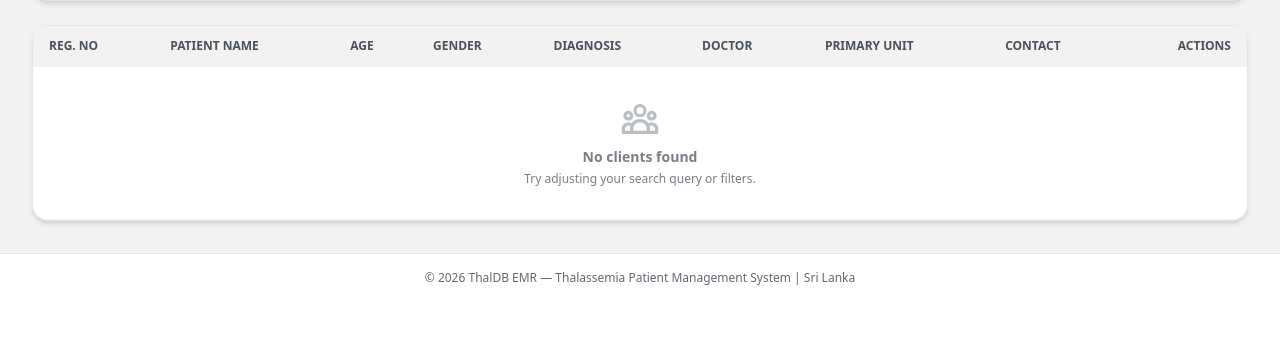
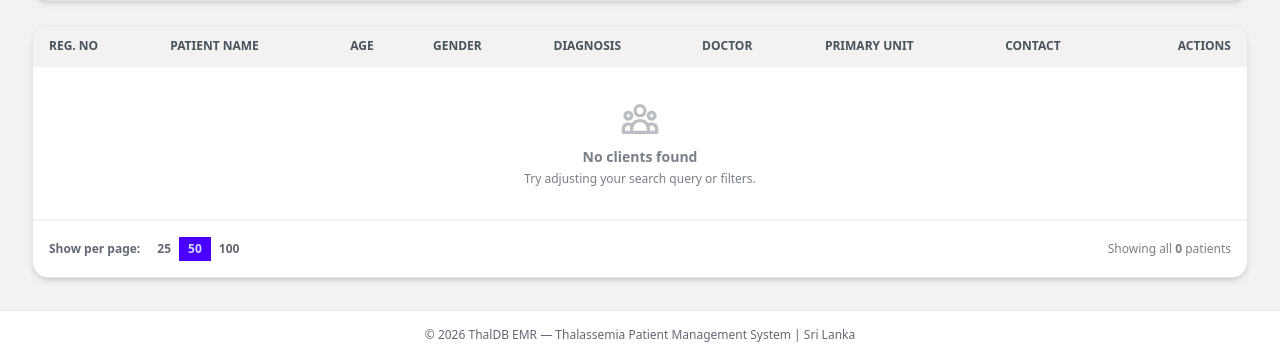
Before and after one commit to catmanti/thaldb2, a Django app: page /clients/ in a window 1280 px wide. Shown: the part 536-895 px from the top of the page. Before the commit the page ends 821 px from the top, so only its background shows below. Run offline with Django 5.2, Linux system fonts and the light colour scheme; the visitor is signed in with stand-in values (Sample User, id 1); data comes from the database, SQL or seed files in the repository; data that the repository does not hold is empty; some libraries are stand-ins or nearby versions.

Commit message:
feat: add configurable page size and pagination controls to client list view

```diff
--- a/clients/views.py
+++ b/clients/views.py
@@ -67,7 +67,16 @@ class ClientListView(LoginRequiredMixin, UnitScopedClientPermissionMixin, ListVi
     model = Client
     template_name = "clients/client_list.html"
     context_object_name = "clients"
-    paginate_by = 15
+    DEFAULT_PAGE_SIZE = 50
+    ALLOWED_PAGE_SIZES = [25, 50, 100]
+
+    def get_paginate_by(self, queryset):
+        page_size_param = self.request.GET.get("page_size")
+        if page_size_param and page_size_param.isdigit():
+            size = int(page_size_param)
+            if size in self.ALLOWED_PAGE_SIZES:
+                return size
+        return self.DEFAULT_PAGE_SIZE
 
     def get_queryset(self):
         user = self.request.user
@@ -202,6 +211,9 @@ class ClientListView(LoginRequiredMixin, UnitScopedClientPermissionMixin, ListVi
                 if covered_doctor_ids
                 else 0
             )
+
+        context["page_size"] = self.get_paginate_by(self.object_list)
+        context["allowed_page_sizes"] = self.ALLOWED_PAGE_SIZES
 
         return context
 
--- a/templates/clients/client_list.html
+++ b/templates/clients/client_list.html
@@ -31,39 +31,39 @@
     <!-- Doctor Caseload Quick Filter Tabs -->
     <div class="flex flex-wrap gap-2 border-b border-base-200 pb-2">
         {% if request.user.is_doctor %}
-        <a href="?doctor=me&q={{ query }}&diagnosis={{ selected_diagnosis }}&gender={{ selected_gender }}"
+        <a href="?doctor=me&page_size={{ page_size }}&q={{ query }}&diagnosis={{ selected_diagnosis }}&gender={{ selected_gender }}"
             class="btn btn-sm {% if selected_doctor == 'me' %}btn-primary shadow-sm{% else %}btn-ghost{% endif %} gap-1.5 text-xs">
             <span>👨‍⚕️ My Patients</span>
             <span class="badge {% if selected_doctor == 'me' %}badge-white text-primary font-bold{% else %}badge-ghost{% endif %} badge-xs">{{ my_patients_count }}</span>
         </a>
 
         {% if has_covering_duty %}
-        <a href="?doctor=covering&q={{ query }}&diagnosis={{ selected_diagnosis }}&gender={{ selected_gender }}"
+        <a href="?doctor=covering&page_size={{ page_size }}&q={{ query }}&diagnosis={{ selected_diagnosis }}&gender={{ selected_gender }}"
             class="btn btn-sm {% if selected_doctor == 'covering' %}btn-warning text-warning-content shadow-sm{% else %}btn-ghost text-warning{% endif %} gap-1.5 text-xs">
             <span>🔄 Covering Duty</span>
             <span class="badge badge-warning badge-xs font-bold">{{ covering_patients_count }}</span>
         </a>
         {% endif %}
 
-        <a href="?doctor=all&q={{ query }}&diagnosis={{ selected_diagnosis }}&gender={{ selected_gender }}"
+        <a href="?doctor=all&page_size={{ page_size }}&q={{ query }}&diagnosis={{ selected_diagnosis }}&gender={{ selected_gender }}"
             class="btn btn-sm {% if selected_doctor == 'all' %}btn-neutral shadow-sm{% else %}btn-ghost{% endif %} gap-1.5 text-xs">
             <span>🏥 All Centre Patients</span>
             <span class="badge badge-ghost badge-xs">{{ all_patients_count }}</span>
         </a>
 
-        <a href="?doctor=unassigned&q={{ query }}&diagnosis={{ selected_diagnosis }}&gender={{ selected_gender }}"
+        <a href="?doctor=unassigned&page_size={{ page_size }}&q={{ query }}&diagnosis={{ selected_diagnosis }}&gender={{ selected_gender }}"
             class="btn btn-sm {% if selected_doctor == 'unassigned' %}btn-error text-error-content shadow-sm{% else %}btn-ghost text-error{% endif %} gap-1.5 text-xs">
             <span>⚠️ Unassigned</span>
             <span class="badge {% if selected_doctor == 'unassigned' %}badge-white text-error font-bold{% else %}badge-error badge-outline{% endif %} badge-xs">{{ unassigned_patients_count }}</span>
         </a>
         {% else %}
-        <a href="?doctor=all&q={{ query }}&diagnosis={{ selected_diagnosis }}&gender={{ selected_gender }}"
+        <a href="?doctor=all&page_size={{ page_size }}&q={{ query }}&diagnosis={{ selected_diagnosis }}&gender={{ selected_gender }}"
             class="btn btn-sm {% if selected_doctor == 'all' or not selected_doctor %}btn-primary shadow-sm{% else %}btn-ghost{% endif %} gap-1.5 text-xs">
             <span>🏥 All Centre Patients</span>
             <span class="badge badge-ghost badge-xs">{{ all_patients_count }}</span>
         </a>
 
-        <a href="?doctor=unassigned&q={{ query }}&diagnosis={{ selected_diagnosis }}&gender={{ selected_gender }}"
+        <a href="?doctor=unassigned&page_size={{ page_size }}&q={{ query }}&diagnosis={{ selected_diagnosis }}&gender={{ selected_gender }}"
             class="btn btn-sm {% if selected_doctor == 'unassigned' %}btn-error text-error-content shadow-sm{% else %}btn-ghost text-error{% endif %} gap-1.5 text-xs">
             <span>⚠️ Unassigned</span>
             <span class="badge {% if selected_doctor == 'unassigned' %}badge-white text-error font-bold{% else %}badge-error badge-outline{% endif %} badge-xs">{{ unassigned_patients_count }}</span>
@@ -75,6 +75,7 @@
     <div class="card bg-base-100 shadow-md border border-base-300">
         <div class="card-body p-4">
             <form method="get" class="grid grid-cols-1 sm:grid-cols-2 lg:grid-cols-5 gap-3 items-end">
+                <input type="hidden" name="page_size" value="{{ page_size }}">
                 <!-- Search Query -->
                 <div class="form-control lg:col-span-2">
                     <label class="label py-1"><span class="label-text text-xs font-bold uppercase">Search Patient</span></label>
@@ -239,22 +240,45 @@
             </table>
         </div>
 
-        <!-- Pagination -->
+        <!-- Table Footer: Page Size Selector & Pagination -->
+        <div class="p-4 border-t border-base-200 flex flex-col sm:flex-row items-center justify-between gap-4">
+            <!-- Items Per Page Selector -->
+            <div class="flex items-center gap-2 text-xs text-base-content/70">
+                <span class="font-semibold">Show per page:</span>
+                <div class="join">
+                    {% for size in allowed_page_sizes %}
+                    <a href="?page=1&page_size={{ size }}&q={{ query }}&diagnosis={{ selected_diagnosis }}&gender={{ selected_gender }}&doctor={{ selected_doctor }}"
+                        class="join-item btn btn-xs {% if page_size == size %}btn-primary font-bold{% else %}btn-ghost{% endif %}">
+                        {{ size }}
+                    </a>
+                    {% endfor %}
+                </div>
+            </div>
+
+            <!-- Page Count Info & Nav Buttons -->
+            <div class="flex items-center gap-4">
                 {% if is_paginated %}
-        <div class="p-4 border-t border-base-200 flex justify-center">
+                <span class="text-xs text-base-content/60 hidden md:inline">
+                    Showing <strong>{{ page_obj.start_index }}–{{ page_obj.end_index }}</strong> of <strong>{{ paginator.count }}</strong> patients
+                </span>
                 <div class="join">
                     {% if page_obj.has_previous %}
-                <a href="?page={{ page_obj.previous_page_number }}&q={{ query }}&diagnosis={{ selected_diagnosis }}&gender={{ selected_gender }}&doctor={{ selected_doctor }}"
+                    <a href="?page={{ page_obj.previous_page_number }}&page_size={{ page_size }}&q={{ query }}&diagnosis={{ selected_diagnosis }}&gender={{ selected_gender }}&doctor={{ selected_doctor }}"
                         class="join-item btn btn-sm">«</a>
                     {% endif %}
                     <button class="join-item btn btn-sm btn-disabled">Page {{ page_obj.number }} of {{ page_obj.paginator.num_pages }}</button>
                     {% if page_obj.has_next %}
-                <a href="?page={{ page_obj.next_page_number }}&q={{ query }}&diagnosis={{ selected_diagnosis }}&gender={{ selected_gender }}&doctor={{ selected_doctor }}"
+                    <a href="?page={{ page_obj.next_page_number }}&page_size={{ page_size }}&q={{ query }}&diagnosis={{ selected_diagnosis }}&gender={{ selected_gender }}&doctor={{ selected_doctor }}"
                         class="join-item btn btn-sm">»</a>
                     {% endif %}
                 </div>
-        </div>
+                {% else %}
+                <span class="text-xs text-base-content/60">
+                    Showing all <strong>{{ clients|length }}</strong> patients
+                </span>
                 {% endif %}
             </div>
         </div>
+    </div>
+</div>
 {% endblock %}
```
Also changed, not shown: clients/tests.py (+23 -0 lines). Lines whose indentation alone changed are shown as unchanged.
